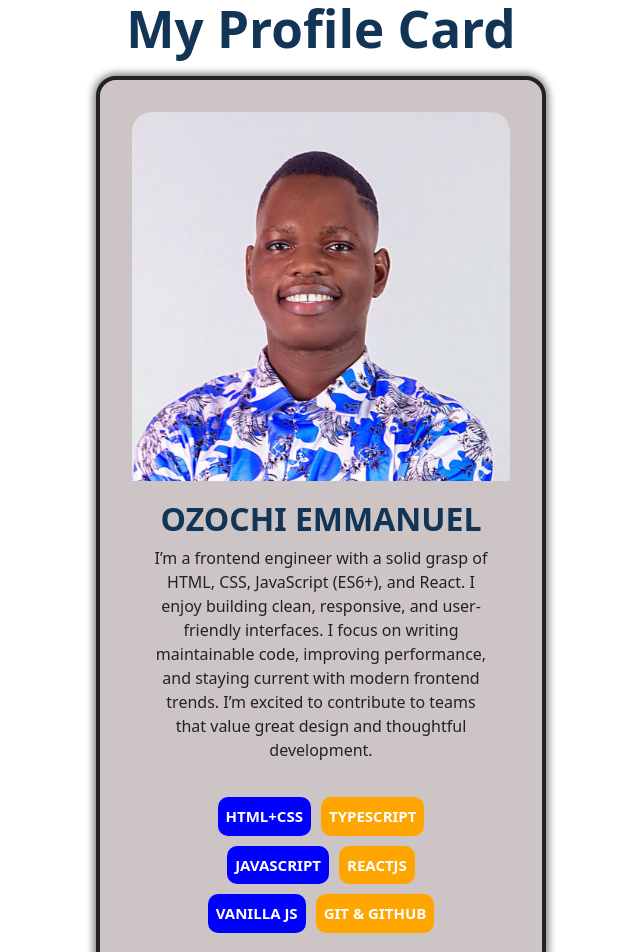
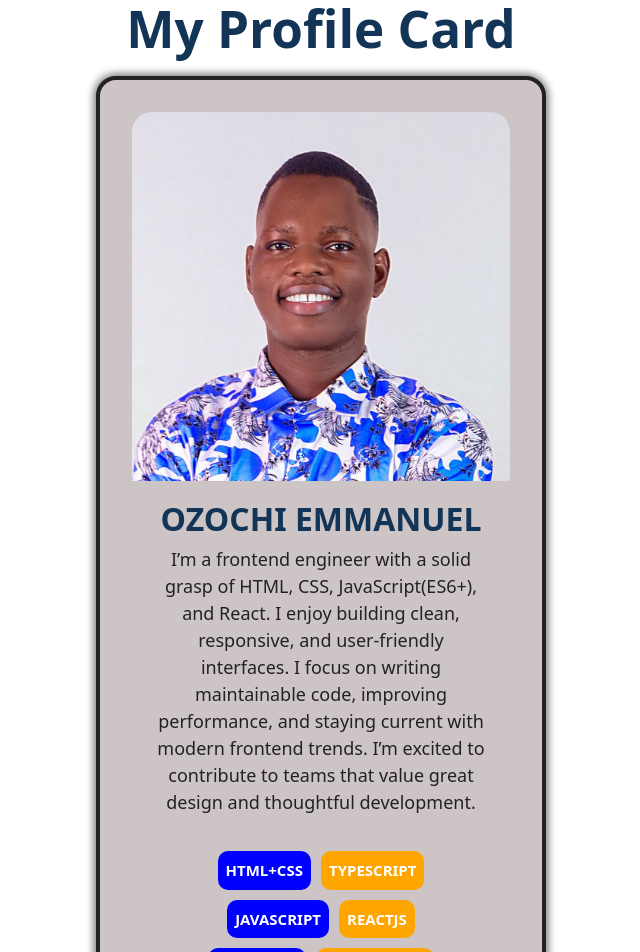
Before and after one commit to Chidelemmanuel/Profile-Card, a React (Vite) app: page / in a window 1280 px wide. Shown: the top 952 px of the page, without its empty margins (319-959 px from the left). Built offline with nearby package versions, Linux system fonts and the light colour scheme.

Commit message:
props added

```diff
--- a/src/App.jsx
+++ b/src/App.jsx
@@ -6,7 +6,7 @@ function App() {
   return (
     <div>
       <h1>My Profile Card</h1>
-      <WelcomeCard />
+      <WelcomeCard Intro="ooooo" />
     </div>
   );
 }
--- a/src/Components/WelcomeCard.jsx
+++ b/src/Components/WelcomeCard.jsx
@@ -5,11 +5,21 @@ import Image from "../../public/img/passport.jpg";
 import SkillList from "./SkillList";
 
 function WelcomeCard() {
+  const WelcomeCard = {
+    name: "OZOCHI EMMANUEL",
+    bio: "I’m a frontend engineer with a solid grasp of HTML, CSS, JavaScript(ES6+), and React. I enjoy building clean, responsive, and user-friendly interfaces. I focus on writing maintainable code, improving performance, and staying current with modern frontend trends. I’m excited to contribute to teams that value great design and thoughtful development.",
+  };
+
   return (
     <div className="card">
       <img src={Image} alt="" />
 
-      <Intro />
+      <Intro
+        name={WelcomeCard.name}
+        bio={WelcomeCard.bio}
+        role={WelcomeCard.role}
+      />
+
       <SkillList skillone={"HTML+CSS"} skilltwo={"TYPESCRIPT"} one="color" />
       <SkillList skillone={"JAVASCRIPT"} skilltwo={"REACTJS"} />
       <SkillList skillone={"VANILLA JS"} skilltwo={"GIT & GITHUB"} />
--- a/src/Components/intro.jsx
+++ b/src/Components/intro.jsx
@@ -1,15 +1,8 @@
-function Intro() {
+function Intro(props) {
   return (
     <div className="intro">
-      <h1>OZOCHI EMMANUEL</h1>
-
-      <p>
-        I’m a frontend engineer with a solid grasp of HTML, CSS, JavaScript
-        (ES6+), and React. I enjoy building clean, responsive, and user-friendly
-        interfaces. I focus on writing maintainable code, improving performance,
-        and staying current with modern frontend trends. I’m excited to
-        contribute to teams that value great design and thoughtful development.
-      </p>
+      <h1>{props.name}</h1>
+      <p>{props.bio}</p>
     </div>
   );
 }
--- a/src/Components/style.css
+++ b/src/Components/style.css
@@ -39,6 +39,7 @@ body {
 
 .intro p {
   padding: 10px 0;
+  font-size: 18px;
 }
 
 .skill {
@@ -113,4 +114,13 @@ body {
   .intro h1 {
     font-size: 21px;
   }
+
+  .intro p {
+    font-size: 15px;
+  }
+
+  .first > span,
+  .second > span {
+    font-size: 12px;
+  }
 }
```
